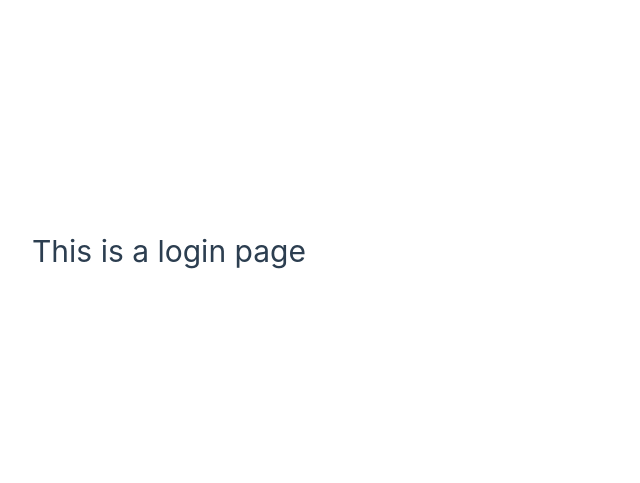
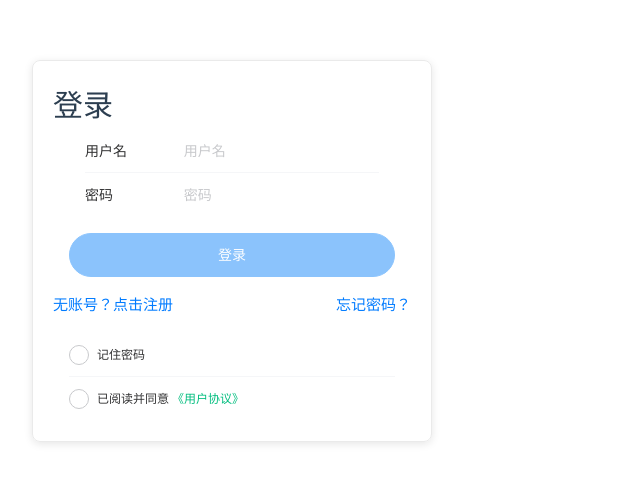
Before and after one commit to Rsec-1/ihome-app-vue, a Vue app in the folder frontend/: page /login in a window 1280 px wide. Shown: the part 149-632 px from the top of the page, without its empty margins (0-640 px from the left). Built offline with nearby package versions, Linux system fonts and the light colour scheme.

Commit message:
auth pages

```diff
--- a/frontend/package.json
+++ b/frontend/package.json
@@ -12,6 +12,7 @@
   },
   "dependencies": {
     "axios": "^1.7.2",
+    "crypto-js": "^4.2.0",
     "pinia": "^2.1.7",
     "vant": "^4.9.0",
     "vue": "^3.4.21",
@@ -20,6 +21,7 @@
   },
   "devDependencies": {
     "@tsconfig/node20": "^20.1.4",
+    "@types/crypto-js": "^4.2.2",
     "@types/node": "^20.12.5",
     "@vitejs/plugin-vue": "^5.0.4",
     "@vue/tsconfig": "^0.5.1",
--- a/frontend/src/router/index.ts
+++ b/frontend/src/router/index.ts
@@ -43,7 +43,7 @@ const router = createRouter({
 
 router.beforeEach((to, from, next) => {
   const userStore = useUserStore();
-  const publicPages = ['/login', '/register', '/not-found'];
+  const publicPages = ['/login', '/register', '/not-found', '/about'];
   const authRequired = !publicPages.includes(to.path) && to.name !== 'not-found';
 
   if (authRequired && !userStore.isAuthenticated) {
--- a/frontend/src/stores/user.ts
+++ b/frontend/src/stores/user.ts
@@ -1,3 +1,4 @@
+// src/stores/user.ts
 import { defineStore } from 'pinia';
 import apiClient from '../utils/axios';
 
--- a/frontend/src/utils/axios.ts
+++ b/frontend/src/utils/axios.ts
@@ -1,4 +1,4 @@
-// 01.Dev\joy-home-backend\frontend\src\utils\axios.ts
+// src/utils/axios.ts
 import axios from 'axios';
 
 const apiClient = axios.create({
--- a/frontend/src/views/auth/LoginView.vue
+++ b/frontend/src/views/auth/LoginView.vue
@@ -1,15 +1,171 @@
 <template>
   <div class="login">
-      <h1>This is a login page</h1>
+    <h1 class="text-2xl font-bold text-center my-10">登录</h1>
+    <section>
+      <van-form @submit="onSubmit">
+        <van-cell-group inset>
+          <van-field v-model="username" name="用户名" label="用户名" placeholder="用户名"
+            @blur="onUsernameBlur"
+            :rules="[{ required: true, message: '请填写用户名' }]" />
+          <van-field v-model="password" type="password" name="密码" label="密码" placeholder="密码"
+            :rules="[{ required: true, message: '请填写密码' }]" />
+        </van-cell-group>
+        <div style="margin: 16px;">
+          <van-button round block type="primary" native-type="submit" :disabled="!checked">
+            登录
+          </van-button>
+        </div>
+        <div class="links">
+          <div @click="toRegister" class="link-left">无账号？点击注册</div>
+          <div @click="forgotPassword" class="link-right">忘记密码？</div>
+        </div>
+        <van-field name="remember">
+          <template #input>
+            <div class="checkbox-label small-font">
+              <van-checkbox v-model="rememberPassword" class="small-checkbox"></van-checkbox>
+              <span>记住密码</span>
+            </div>
+          </template>
+        </van-field>
+        <van-field name="checkbox">
+          <template #input>
+            <div class="checkbox-label small-font">
+              <van-checkbox v-model="checked" class="small-checkbox"></van-checkbox>
+              <span>已阅读并同意<a class="font-bold" href="#">《用户协议》</a></span>
+            </div>
+          </template>
+        </van-field>
+      </van-form>
+    </section>
   </div>
 </template>
 
-  <style>
-  @media (min-width: 1024px) {
-    .about {
-      min-height: 100vh;
+<script lang="ts" setup>
+import { ref, onMounted } from 'vue';
+import { useRouter } from 'vue-router';
+import { showSuccessToast, showFailToast } from 'vant';
+import apiClient from '@/utils/axios';
+import CryptoJS from 'crypto-js';
+import axios from 'axios';
+import { useUserStore } from '@/stores/user';
+
+const username = ref('');
+const password = ref('');
+const checked = ref(false);
+const rememberPassword = ref(false);
+const router = useRouter();
+const secretKey = import.meta.env.VITE_APP_SECRET_KEY; // 从环境变量中获取加密密钥
+// console.log("secretKey: ", secretKey);
+
+const userStore = useUserStore();
+
+onMounted(() => {
+  const savedUsername = localStorage.getItem('username');
+  const savedPassword = localStorage.getItem('password');
+  if (savedUsername && savedPassword) {
+    username.value = savedUsername;
+    password.value = CryptoJS.AES.decrypt(savedPassword, secretKey).toString(CryptoJS.enc.Utf8);
+    rememberPassword.value = true;
+  }
+
+  const sessionActive = sessionStorage.getItem('sessionActive');
+  if (sessionActive) {
+    // console.log('检测到活动会话，自动登录');
+    router.push('/home');
+  }
+});
+
+const onUsernameBlur = () => {
+  const savedPassword = localStorage.getItem(username.value);
+  if (savedPassword) {
+    password.value = CryptoJS.AES.decrypt(savedPassword, secretKey).toString(CryptoJS.enc.Utf8);
+    rememberPassword.value = true; // 自动填充密码时勾选 "记住密码"
+  } else {
+    password.value = '';
+  }
+};
+
+const onSubmit = async () => {
+  try {
+    // console.log('提交的表单值:', { username: username.value, password: password.value, rememberPassword: rememberPassword.value });
+    const response = await apiClient.post('/api/users/login', {
+      username: username.value,
+      password: password.value,
+    });
+    // console.log('登录成功', response.data);
+
+    userStore.setToken(response.data.token);
+
+    if (rememberPassword.value) {
+      const encryptedPassword = CryptoJS.AES.encrypt(password.value, secretKey).toString();
+      localStorage.setItem(username.value, encryptedPassword);
+    } else {
+      localStorage.removeItem(username.value);
+    }
+
+    sessionStorage.setItem('sessionActive', 'true');
+
+    showSuccessToast('登录成功');
+    setTimeout(() => {
+      // router.push('/home');
+      location.reload(); // 自动刷新页面
+    }, 1000);
+  } catch (error) {
+    if (axios.isAxiosError(error)) {
+      console.error('登录失败', error.response?.data);
+      showFailToast(`登录失败: ${error.response?.data?.message || '未知错误'}`);
+    } else {
+      console.error('发生意外错误', error);
+      showFailToast('发生意外错误');
+    }
+  }
+};
+
+const toRegister = () => {
+  router.push('/register');
+};
+
+const forgotPassword = () => {
+  router.push('/forgot');
+};
+</script>
+
+<style scoped>
+.login {
+  max-width: 400px;
+  margin: auto;
+  padding: 20px;
+  border: 1px solid #eaeaea;
+  border-radius: 8px;
+  box-shadow: 0 2px 8px rgba(0, 0, 0, 0.1);
+}
+
+.checkbox-label {
   display: flex;
   align-items: center;
 }
+
+.checkbox-label span {
+  margin-left: 8px;
+}
+
+.small-font {
+  font-size: 12px;
+}
+
+.links {
+  display: flex;
+  justify-content: space-between;
+  margin: 16px 0;
+}
+
+.link-left {
+  cursor: pointer;
+  color: #007bff;
+}
+
+.link-right {
+  cursor: pointer;
+  color: #007bff;
 }
 </style>
--- a/frontend/src/views/auth/RegisterView.vue
+++ b/frontend/src/views/auth/RegisterView.vue
@@ -1,15 +1,84 @@
 <template>
-    <div class="register">
-      <h1>This is a register page</h1>
-    </div>
-  </template>
+  <div class="register">
+    <h1 class="text-2xl font-bold text-center my-10">Register</h1>
+    <section>
+      <van-form @submit="onSubmit">
+        <van-cell-group inset>
+          <van-field v-model="username" name="Username" label="Username" placeholder="Username"
+            :rules="[{ required: true, message: 'Please enter a username' }]" />
+          <van-field v-model="password" type="password" name="Password" label="Password" placeholder="Password"
+            :rules="[{ required: true, message: 'Please enter a password' }]" />
+        </van-cell-group>
+        <div style="margin: 16px;">
+          <van-button round block type="primary" native-type="submit">
+            Register
+          </van-button>
+        </div>
+        <div class="links">
+          <div @click="toLogin" class="link-left">Already have an account? Click to login</div>
+        </div>
+      </van-form>
+    </section>
+  </div>
+</template>
 
-  <style>
-  @media (min-width: 1024px) {
-    .about {
-      min-height: 100vh;
-      display: flex;
-      align-items: center;
+<script lang="ts" setup>
+import { ref } from 'vue';
+import { useRouter } from 'vue-router';
+import { showSuccessToast, showFailToast } from 'vant';
+import apiClient from '@/utils/axios';
+import axios from 'axios';
+
+const username = ref('');
+const password = ref('');
+const router = useRouter();
+
+const onSubmit = async () => {
+  try {
+    const response = await apiClient.post('/api/users/register', {
+      username: username.value,
+      password: password.value,
+    });
+    console.log('Registration successful', response.data);
+
+    showSuccessToast('Registration successful');
+    setTimeout(() => {
+      router.push('/login');
+    }, 1000);
+  } catch (error) {
+    if (axios.isAxiosError(error)) {
+      console.error('Registration failed', (error.response?.data as any)?.message || 'Unknown error');
+      showFailToast(`Registration failed: ${(error.response?.data as any)?.message || 'Unknown error'}`);
+    } else {
+      console.error('Unexpected error occurred', error);
+      showFailToast('Unexpected error occurred');
     }
   }
-  </style>
+};
+
+const toLogin = () => {
+  router.push('/login');
+};
+</script>
+
+<style scoped>
+.register {
+  max-width: 400px;
+  margin: auto;
+  padding: 20px;
+  border: 1px solid #eaeaea;
+  border-radius: 8px;
+  box-shadow: 0 2px 8px rgba(0, 0, 0, 0.1);
+}
+
+.links {
+  display: flex;
+  justify-content: space-between;
+  margin: 16px 0;
+}
+
+.link-left {
+  cursor: pointer;
+  color: #007bff;
+}
+</style>
--- a/frontend/src/views/home/HomeView.vue
+++ b/frontend/src/views/home/HomeView.vue
@@ -1,4 +1,4 @@
-<script setup lang="ts"></script>
+<!-- <script setup lang="ts"></script>
 
 <template>
   <div class="home">
@@ -14,4 +14,51 @@
     align-items: center;
   }
 }
+</style> -->
+<template>
+  <div class="home">
+    <h1 class="text-2xl font-bold text-center my-10">主页</h1>
+    <div class="logout-button">
+      <van-button round block type="danger" @click="logout">
+        退出登录
+      </van-button>
+    </div>
+  </div>
+</template>
+
+<script lang="ts" setup>
+import { useRouter } from 'vue-router';
+import { showSuccessToast, showFailToast } from 'vant';
+import { useUserStore } from '@/stores/user';
+
+const router = useRouter();
+const userStore = useUserStore();
+
+const logout = () => {
+  try {
+    userStore.clearToken(); // 清除存储的 token
+    sessionStorage.removeItem('sessionActive'); // 移除活动会话
+
+    showSuccessToast('退出登录成功');
+    setTimeout(() => {
+      router.push('/login'); // 重定向到登录页面
+    }, 1000);
+  } catch (error) {
+    console.error('退出登录失败', error);
+    showFailToast('退出登录失败');
+  }
+};
+</script>
+
+<style scoped>
+.home {
+  max-width: 400px;
+  margin: auto;
+  padding: 20px;
+  text-align: center;
+}
+
+.logout-button {
+  margin-top: 20px;
+}
 </style>
```
Also changed, not shown: 2 other files (tests, documents, lock files or other folders). Lines whose indentation alone changed are shown as unchanged.
